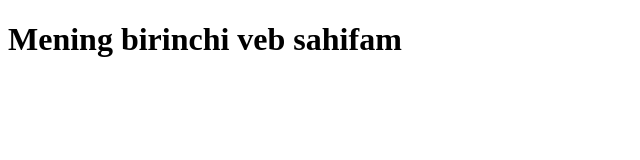
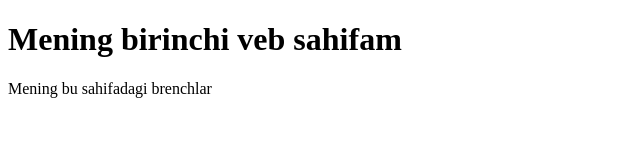
Before and after one commit to ustaaka/html, a plain HTML site: page index.html in a window 1280 px wide. Shown: the whole page, without its empty margins (0-640 px from the left). Drawn offline with Linux system fonts and the light colour scheme.

Commit message:
Mening sahifam

```diff
--- a/index.html
+++ b/index.html
@@ -8,5 +8,6 @@
 </head>
 <body>
     <h1>Mening birinchi veb sahifam</h1>
+    <p>Mening bu sahifadagi brenchlar</p>
 </body>
 </html>
```
